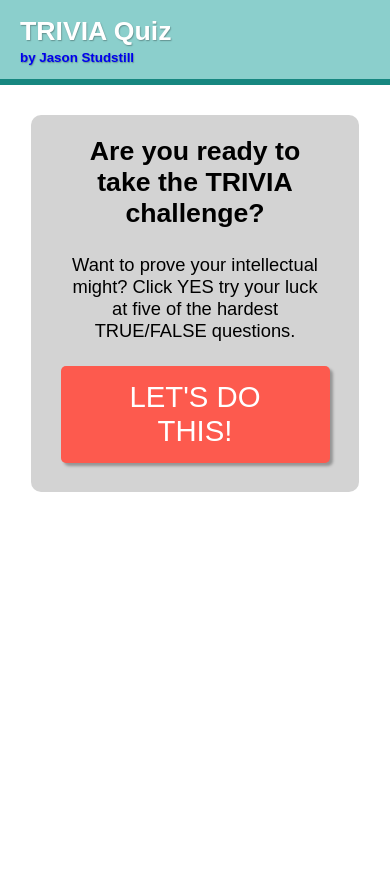
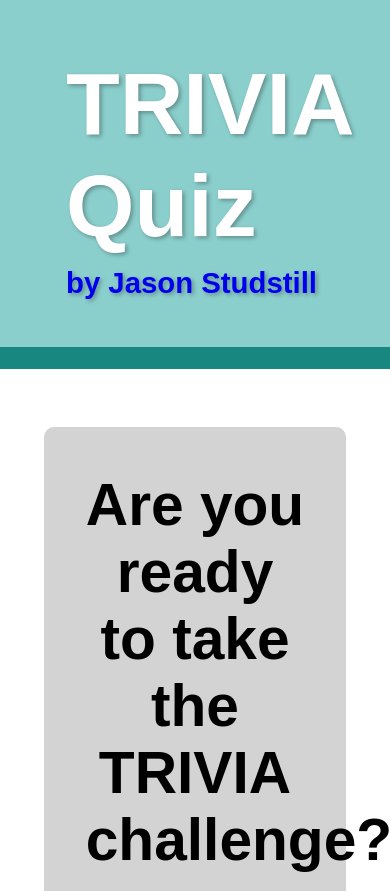
Before and after one commit to studstill/treehouse, a plain HTML site: page JavaScriptBasics/quizGame/quiz.html in a window 390 px wide. Shown: the top 891 px of the page. Before the commit the page ends 844 px from the top, so only its background shows below. Drawn offline with nearby package versions, Linux system fonts and the light colour scheme.

Commit message:
Update sizing in main.css and responsive.css

```diff
--- a/JavaScriptBasics/quizGame/css/main.css
+++ b/JavaScriptBasics/quizGame/css/main.css
@@ -3,7 +3,7 @@
   padding: 0;
   border: 0;
   box-sizing: border-box;
-  font-size: 10pt;
+  font-size: 14pt;
 }
 
 body {
@@ -37,6 +37,7 @@ body {
   margin: 0;
   padding: 1em 1.5em;
   border-bottom: solid .5em #178780;
+  font-size: 1.5em;
 
 }
 
@@ -53,7 +54,7 @@ body {
   padding: 1em;
   background: lightgrey;
   border-radius: 10px;
-  font-size: 1.1rem;
+  font-size: 1rem;
   max-width: 800px;
 
 }
@@ -65,8 +66,8 @@ body {
 }
 
 .quizArea p {
-  margin: 1em 1em;
-  font-size: 1.25em;
+  margin: .5em .5em;
+  font-size: 1.5em;
 }
 
 .quizArea span {
@@ -86,10 +87,11 @@ body {
 .button {
   display: inline-block;
   position: relative;
+  max-width: 100%;
   background: #FD5A4E;
   color: white;
   font-size: 2em;
-  margin: 1em;
+  margin: .5em;
   padding: .5em 2em;
   border-radius: 5px 5px;
   box-shadow: .1em .1em .1em rgba(0,0,0, .3);
--- a/JavaScriptBasics/quizGame/css/responsive.css
+++ b/JavaScriptBasics/quizGame/css/responsive.css
@@ -1,4 +1,8 @@
-@media screen and (max-width: 800px) {
+@media screen and (max-width: 400px) {
+
+  * {
+    font-size: 20pt;
+  }
 
   .quizArea p {
     margin-bottom: .5em;
@@ -8,9 +12,20 @@
     margin: .5em;
   }
 
-}
 
-@media screen and (min-width: 973px) {
+@media screen and (max-width: 880px) {
+
+  * {
+    font-size: 22pt;
+  }
+
+  .quizArea p {
+    margin-bottom: .5em;
+  }
+
+  .button {
+    margin: .5em;
+  }
 
   .quizArea {
     margin: 1em 4%;
```
